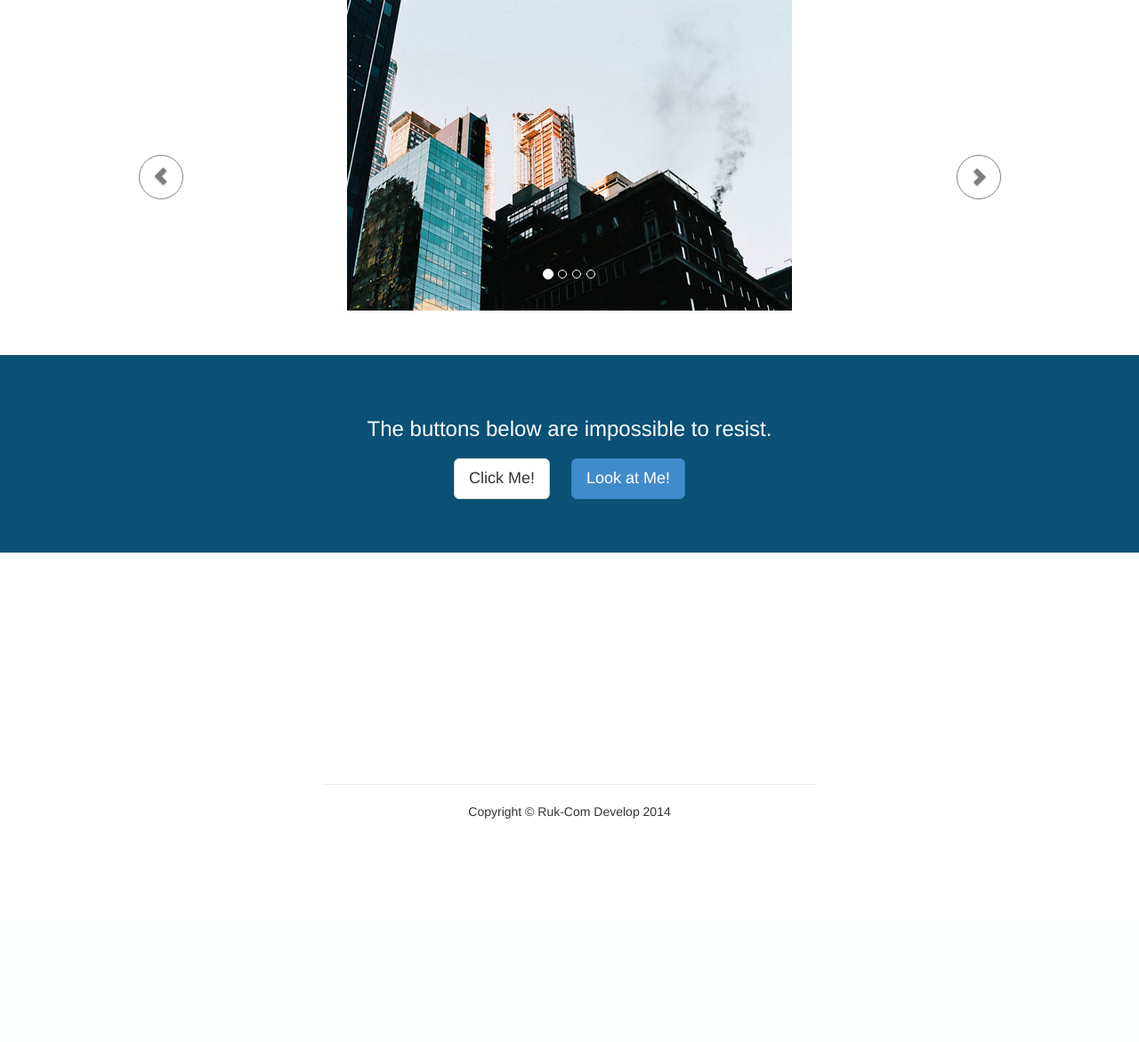
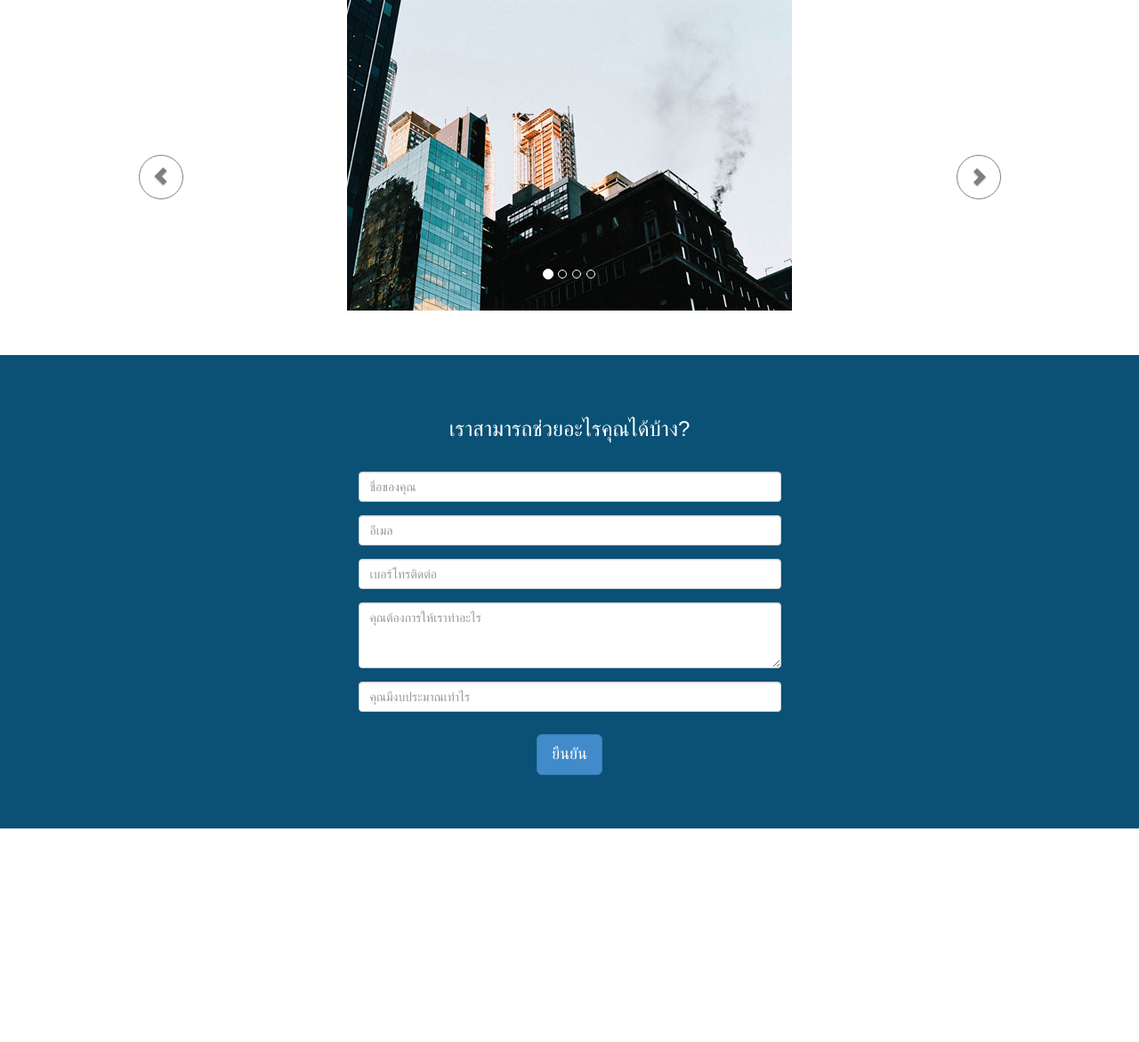
Before and after one commit to caveofgeek/dev, a PHP site: page / in a window 1280 px wide. Shown: the part 2022-3193 px from the top of the page at 89% size. Before the commit the page ends 2942 px from the top, so only its background shows below. Run offline with PHP 8.4, Linux system fonts and the light colour scheme; grey boxes are pictures that could not be loaded.

Commit message:
Contact section.

```diff
--- a/css/stylish-portfolio.css
+++ b/css/stylish-portfolio.css
@@ -253,6 +253,11 @@ i.service-icon {
   padding: 50px 0;
 }
 
+.call-to-action form {
+  padding: 0 40px;
+  margin-top: 35px;
+}
+
 .call-to-action .btn {
   margin: 10px;
 }
--- a/index.html
+++ b/index.html
@@ -33,7 +33,7 @@
             <li><a href="#about">KNOW US</a></li>
             <li><a href="#services">OUR SERVICES</a></li>
             <li><a href="#portfolio">OUR WORK</a></li>
-            <li><a href="#contact">HIRE US</a></li>
+            <li><a href="#hireus">HIRE US</a></li>
           </ul>
         </div><!--/.nav-collapse -->
       </div>
@@ -155,13 +155,29 @@
     <!-- /Portfolio -->
 
     <!-- Call to Action -->
-    <div class="call-to-action">
+    <div class="call-to-action" id="hireus">
         <div class="container">
             <div class="row">
                 <div class="col-md-6 col-md-offset-3 text-center">
-                    <h3>The buttons below are impossible to resist.</h3>
-                    <a href="#" class="btn btn-lg btn-default">Click Me!</a>
-                    <a href="#" class="btn btn-lg btn-primary">Look at Me!</a>
+                    <h3>เราสามารถช่วยอะไรคุณได้บ้าง?</h3>
+                    <form class="text-center" role="form" action="MAILTO:admin@ruk-com.in.th" method="post" enctype="text/plain">
+                      <div class="form-group">
+                        <input type="text" name="name" class="form-control" placeholder="ชื่อของคุณ">
+                      </div>
+                      <div class="form-group">
+                        <input type="email" name="email" class="form-control" placeholder="อีเมล">
+                      </div>
+                      <div class="form-group">
+                        <input type="text" name="tel" class="form-control" placeholder="เบอร์โทรติดต่อ">
+                      </div>
+                      <div class="form-group">
+                        <textarea class="form-control" name="detail" rows="3" placeholder="คุณต้องการให้เราทำอะไร"></textarea>
+                      </div>
+                      <div class="form-group">
+                        <input type="text" class="form-control" name="budget" placeholder="คุณมีงบประมาณเท่าไร">
+                      </div>
+                      <input type="submit" class="btn btn-lg btn-primary" value="ยืนยัน">
+                    </form>
                 </div>
             </div>
         </div>
```
